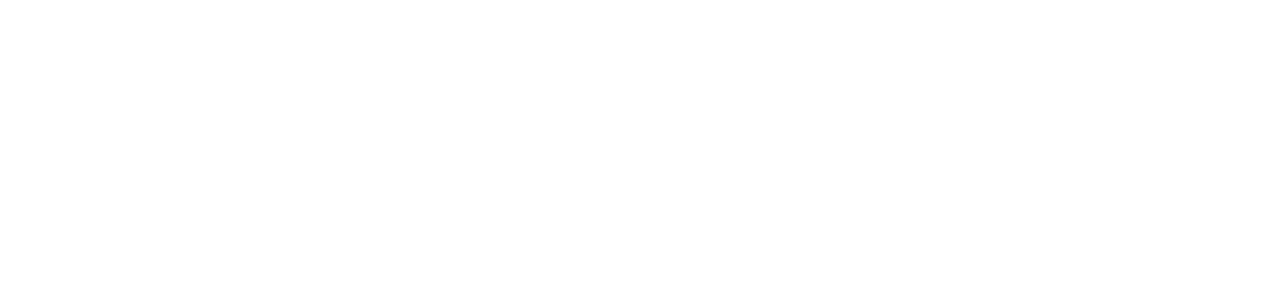
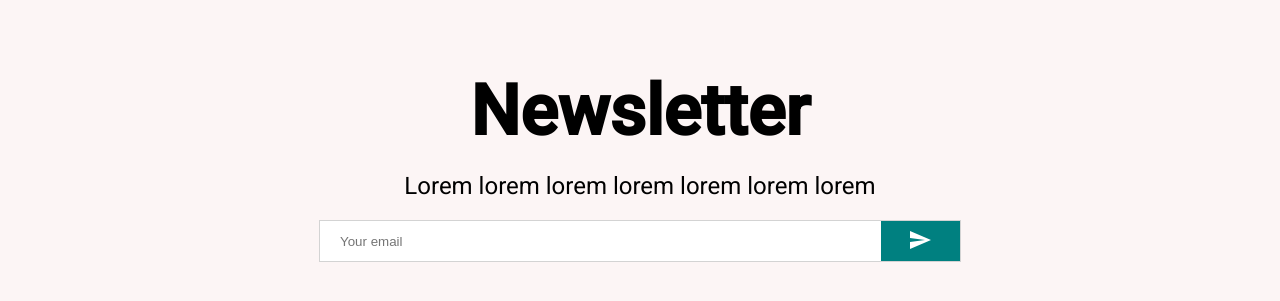
Before and after one commit to Martin-J-Larre/ecommerce-proyecto-final-front-1, a React (Create React App) app: page / in a window 1280 px wide. Shown: the part 2273-2574 px from the top of the page. Before the commit the page ends 2176 px from the top, so only its background shows below. Built offline with nearby package versions, Linux system fonts and the light colour scheme.

Commit message:
#6 Newsletter started

```diff
--- /dev/null
+++ b/src/components/Newsletter.js
@@ -0,0 +1,56 @@
+import { Send } from '@material-ui/icons';
+import styled from 'styled-components';
+
+const Container = styled.div`
+    height: 60vh;
+    background-color: #fcf5f5;
+    display: flex;
+    align-items: center;
+    justify-content: center;
+    flex-direction: column;
+`
+const Title = styled.h1`
+    font-size: 70px;
+    margin-bottom: 20px;
+`
+const Desc = styled.div`
+    font-size: 24px;
+    font-weight: 400;
+    margin-bottom: 20px;
+`
+const InputContainer = styled.div`
+    width: 50%;
+    height: 40px;
+    background-color: #fff;
+    display: flex;
+    justify-content: space-between;
+    border: 1px solid lightgray;
+`
+const Input = styled.input`
+    border: none;
+    flex: 8;
+    padding-left: 20px;
+`
+const Button = styled.button`
+    flex: 1;
+    border: none;
+    background-color: teal; //!cambiar color
+    color: #fff;
+`
+
+const Newsletter = () => {
+    return (
+        <Container>
+            <Title>Newsletter</Title>
+            <Desc>Lorem lorem lorem lorem lorem lorem lorem</Desc>
+            <InputContainer>
+                <Input placeholder='Your email'/>
+                <Button>
+                    <Send />
+                </Button>
+            </InputContainer>
+        </Container>
+    )
+}
+
+export default Newsletter
--- a/src/pages/HomePage.js
+++ b/src/pages/HomePage.js
@@ -3,6 +3,7 @@
 import Carousel from '../components/Carousel';
 import Categories from '../components/Categories';
 import Navbar from '../components/Navbar';
+import Newsletter from '../components/Newsletter';
 import Product from '../components/Product';
 import Promo from '../components/Promo';
 
@@ -16,6 +17,7 @@
         <Carousel />
         <Categories />
         <Product />
+        <Newsletter />
         </>
     )
 }
```
